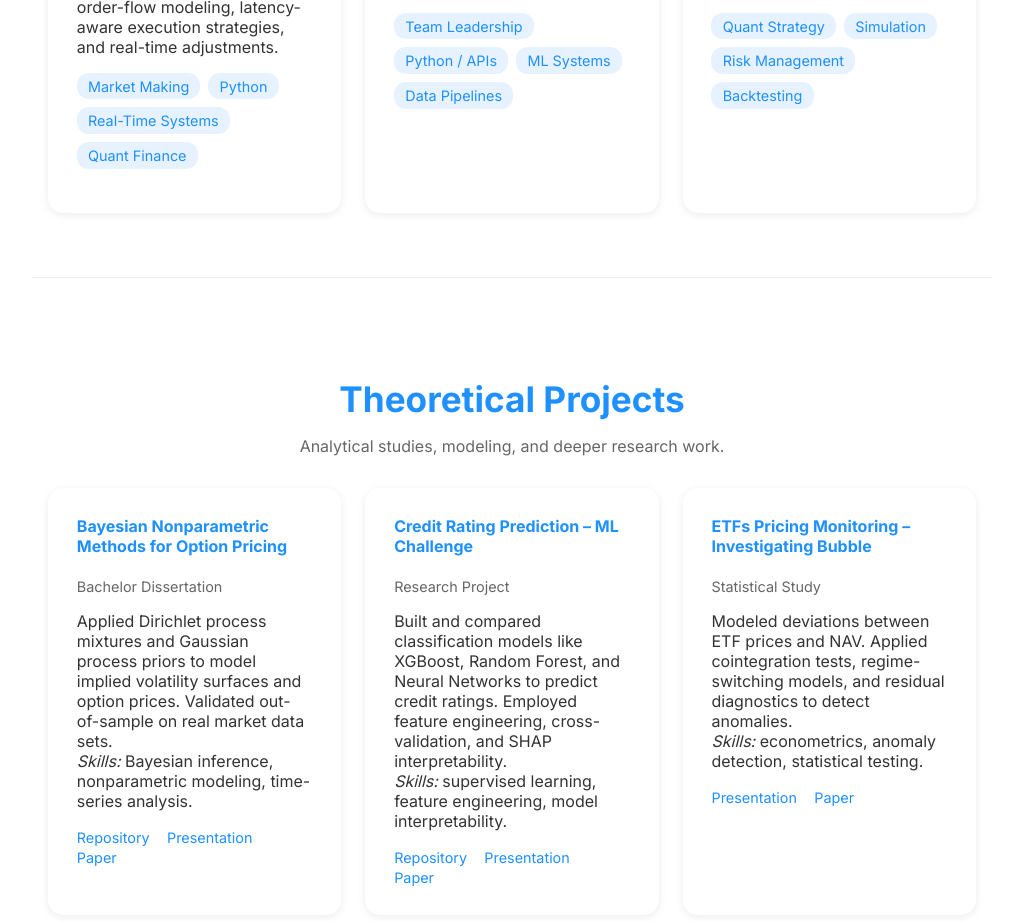
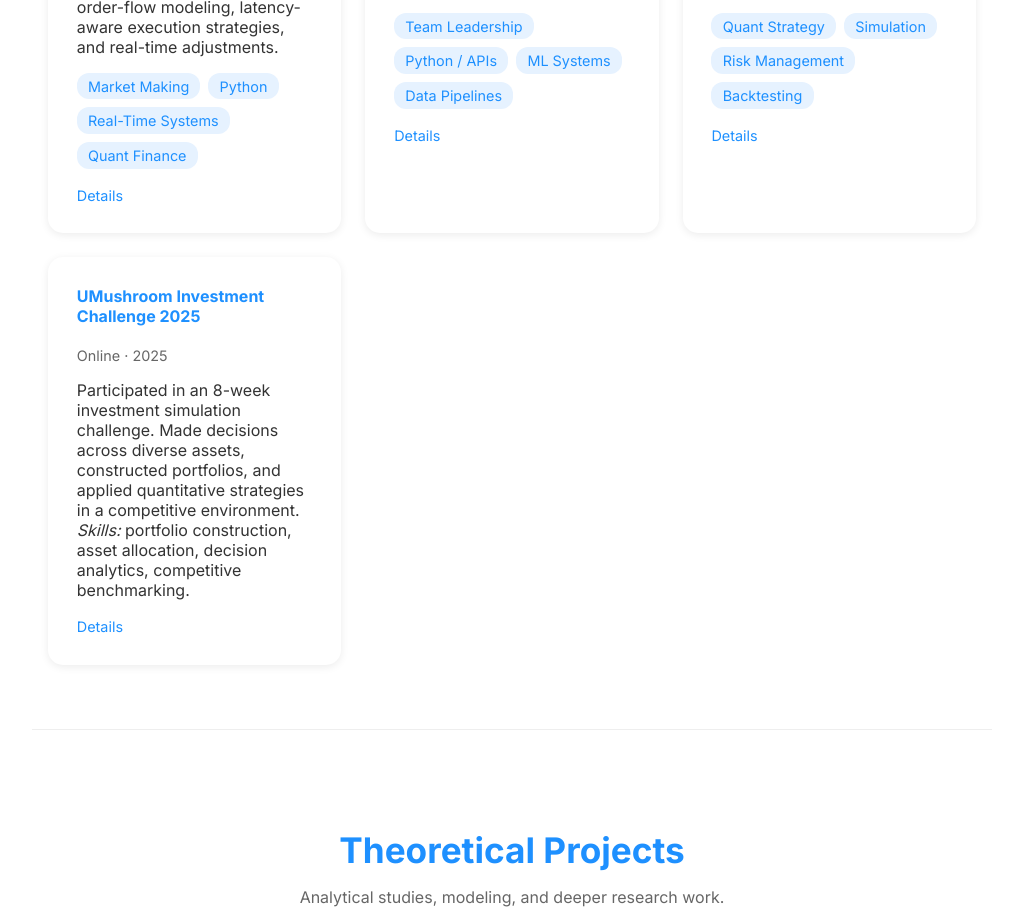
Before and after one commit to filippograndoniJ/portfolio, a plain HTML site: page index.html in a window 1280 px wide. Shown: the part 808-1730 px from the top of the page, without its empty margins (128-1151 px from the left). Drawn offline with Linux system fonts and the light colour scheme.

Commit message:
Update index.html

```diff
--- a/index.html
+++ b/index.html
@@ -49,6 +49,9 @@
             Engineered a market-making algorithm in a high-frequency simulated environment. Optimized bid-ask spreads, managed inventory risk, and dynamically hedged exposures while maintaining continuous liquidity. Employed predictive order-flow modeling, latency-aware execution strategies, and real-time adjustments.
           </p>
           <ul class="tags"><li>Market Making</li><li>Python</li><li>Real-Time Systems</li><li>Quant Finance</li></ul>
+          <div class="links">
+            <a href="https://amplifyme.com/course/eth-zurich-x-amplifyme-finance-accelerator" target="_blank">Details</a>
+          </div>
         </article>
 
         <article class="card">
@@ -58,6 +61,9 @@
             Selected for the European stage after national qualification. Led a team of 5 to build a system that collects data and incrementally trains a compact LLM under resource constraints. Designed streaming pipelines, validation routines, and model update schemata.
           </p>
           <ul class="tags"><li>Team Leadership</li><li>Python / APIs</li><li>ML Systems</li><li>Data Pipelines</li></ul>
+          <div class="links">
+            <a href="https://hackjunction.com/" target="_blank">Details</a>
+          </div>
         </article>
 
         <article class="card">
@@ -67,6 +73,21 @@
             Developed algorithmic strategies in a simulated trading environment. Implemented momentum and mean-reversion logic; stress-tested across volatile scenarios. Focus on execution timing, slippage control, and capital constraints.
           </p>
           <ul class="tags"><li>Quant Strategy</li><li>Simulation</li><li>Risk Management</li><li>Backtesting</li></ul>
+          <div class="links">
+            <a href="https://readytradergo.optiver.com/" target="_blank">Details</a>
+          </div>
+        </article>
+
+        <article class="card">
+          <h4>UMushroom Investment Challenge 2025</h4>
+          <span class="meta">Online · 2025</span>
+          <p>
+            Participated in an 8-week investment simulation challenge. Made decisions across diverse assets, constructed portfolios, and applied quantitative strategies in a competitive environment.
+            <br><em>Skills:</em> portfolio construction, asset allocation, decision analytics, competitive benchmarking.
+          </p>
+          <div class="links">
+            <a href="https://umushroom.com/en/article/the-umushroom-investment-challenge-2025" target="_blank">Details</a>
+          </div>
         </article>
       </div>
     </section>
```
